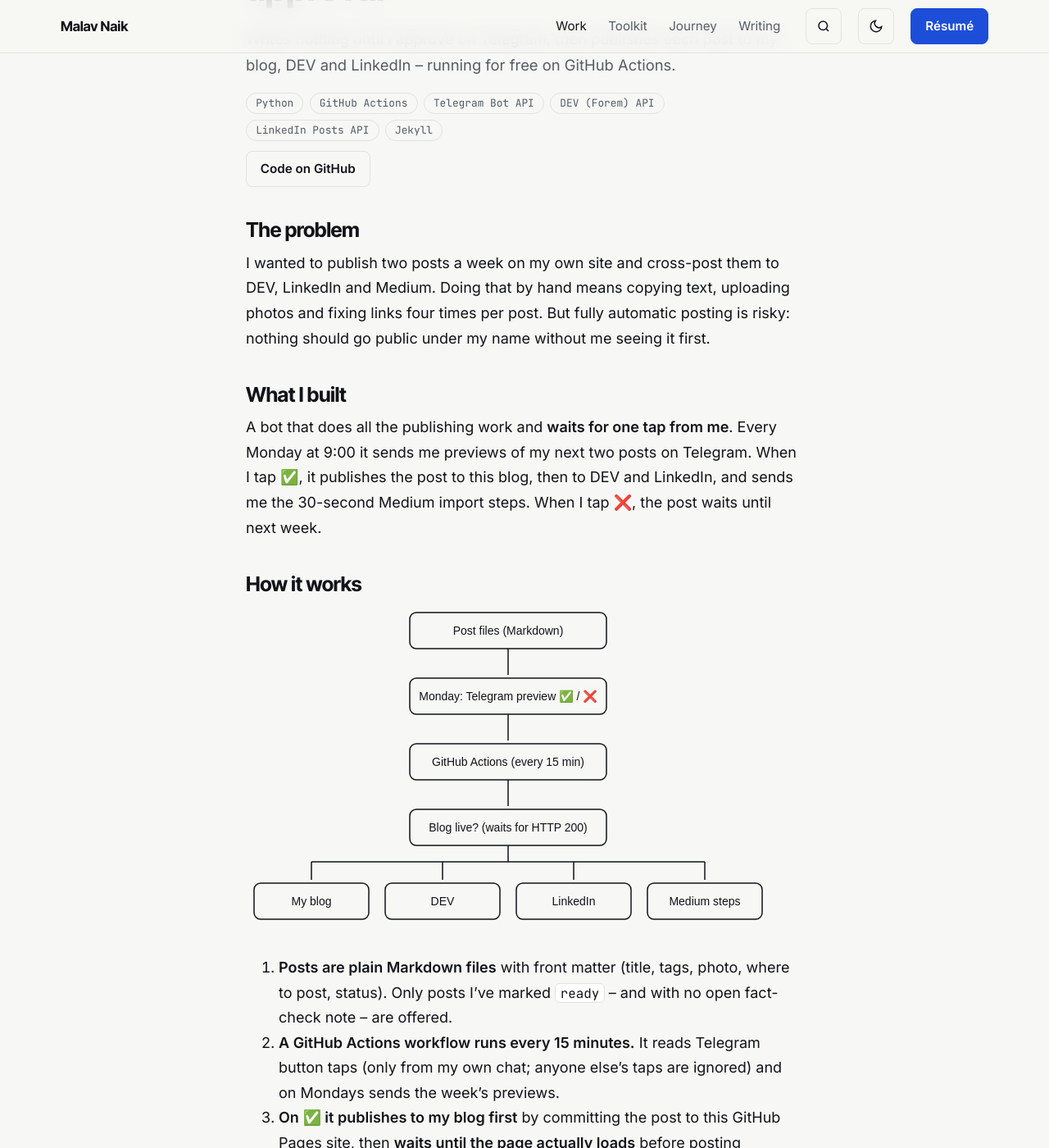
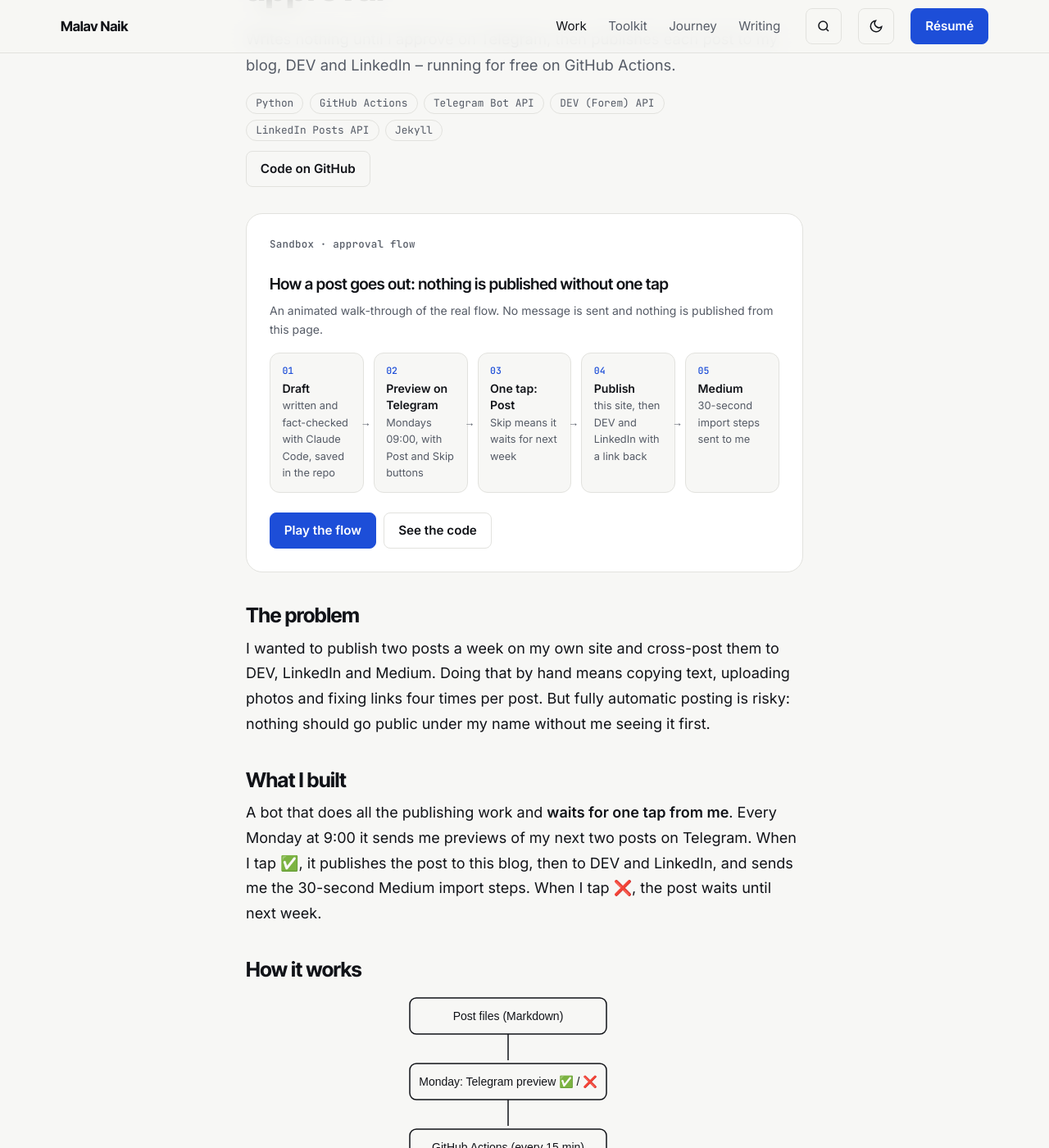
Before and after one commit to malavnaik99/malavnaik99.github.io, a Jekyll site: the page built from _projects/blog-automation-bot.md, in a window 1280 px wide and 1400 px high, scrolled down 239 px. Shown: the whole window at 82% size. Built offline with Jekyll 4.4.1, drawn with Linux system fonts in a browser that asks for light colours.

Commit message:
Add the Automation Lab approval-flow animation (CSS only, no real calls)
Co-Authored-By: Claude Opus 5.5 <noreply@anthropic.com>
Claude-Session: https://claude.ai/code/session_01NYfnmhgza8iMHrvY1NMese

```diff
--- /dev/null
+++ b/_includes/sandbox-automation.html
@@ -0,0 +1,13 @@
+<div class="sandbox-card" id="sandbox-automation">
+  <p class="label">Sandbox · approval flow</p>
+  <h3>How a post goes out: nothing is published without one tap</h3>
+  <p class="small muted">An animated walk-through of the real flow. No message is sent and nothing is published from this page.</p>
+  <ol class="flow flow-anim">
+    <li><b>Draft</b><span>written and fact-checked with Claude Code, saved in the repo</span></li>
+    <li><b>Preview on Telegram</b><span>Mondays 09:00, with Post and Skip buttons</span></li>
+    <li><b>One tap: Post</b><span>Skip means it waits for next week</span></li>
+    <li><b>Publish</b><span>this site, then DEV and LinkedIn with a link back</span></li>
+    <li><b>Medium</b><span>30-second import steps sent to me</span></li>
+  </ol>
+  <p class="actions"><button class="btn btn-accent no-js-hide" type="button" data-play-flow>Play the flow</button> <a class="btn" href="https://github.com/malavnaik99/telegram-approval-bots">See the code</a></p>
+</div>
--- a/assets/site.css
+++ b/assets/site.css
@@ -281,3 +281,9 @@ ul.plain { list-style: none; padding: 0; } ul.plain li { margin: 0 0 1rem; }
 .compare .hit .art { color: var(--live); }
 .compare p { margin: .2rem 0 0; }
 @media (max-width: 760px) { .compare { grid-template-columns: 1fr; } }
+.flow-anim li { transition: border-color .3s, background .3s; }
+.flow-anim.playing li { animation: flow-step 6s linear 1 both; }
+.flow-anim.playing li:nth-child(2) { animation-delay: 1s; } .flow-anim.playing li:nth-child(3) { animation-delay: 2s; }
+.flow-anim.playing li:nth-child(4) { animation-delay: 3s; } .flow-anim.playing li:nth-child(5) { animation-delay: 4s; }
+@keyframes flow-step { 0% { border-color: var(--line); } 4%, 100% { border-color: var(--accent); background: var(--soft); } }
+.sandbox-card .flow { margin-top: 1rem; }
--- a/assets/site.js
+++ b/assets/site.js
@@ -87,6 +87,14 @@
     });
   });
 
+  // Automation Lab sandbox: replay the CSS animation of the approval flow.
+  $$("[data-play-flow]").forEach(function (btn) {
+    btn.addEventListener("click", function () {
+      var flow = btn.closest(".sandbox-card").querySelector(".flow-anim");
+      flow.classList.remove("playing"); void flow.offsetWidth; flow.classList.add("playing");
+    });
+  });
+
   // Sandboxes are islands: their code loads only when a visitor opens one.
   $$("[data-island-load]").forEach(function (btn) {
     btn.addEventListener("click", function () {
```
Also changed, not shown: _projects/blog-automation-bot.md (+1 -0 lines), index.md (+2 -1 lines).
